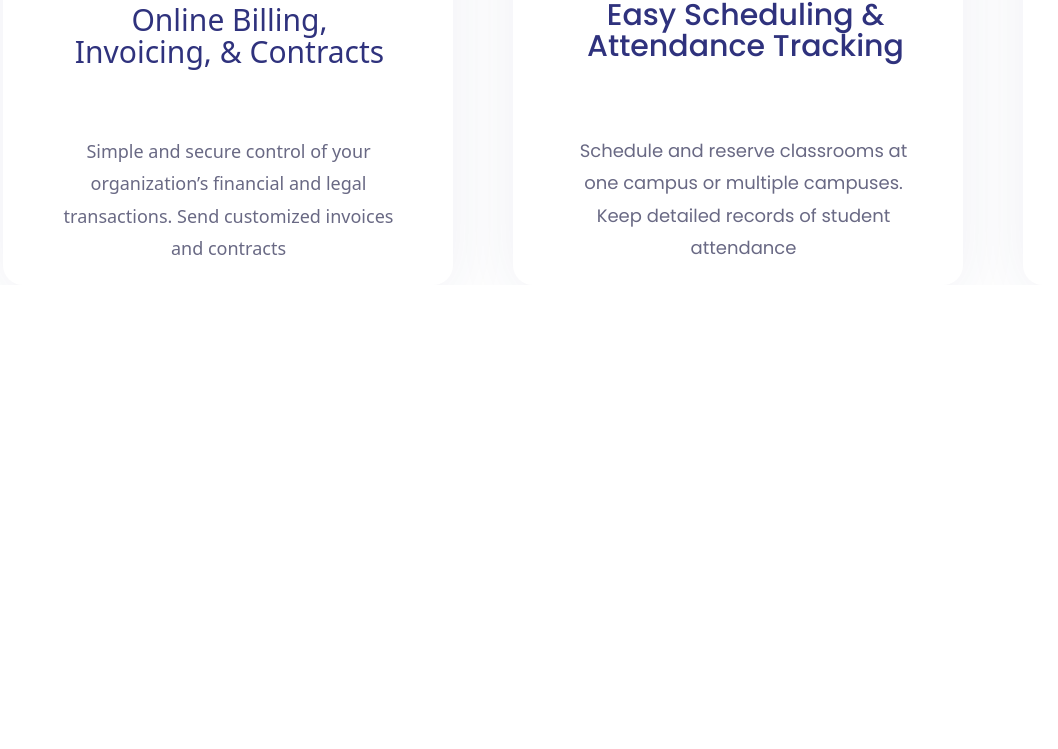
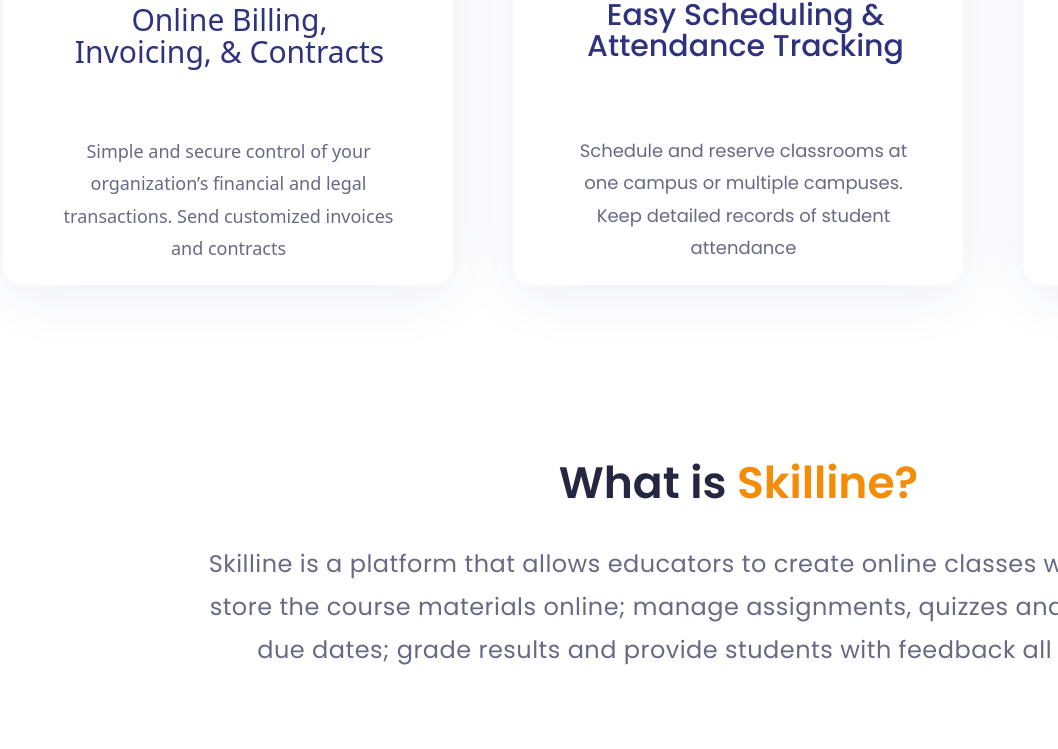
Before and after one commit to Mardavweb/gdgfrontend, a React (Vite) app: page / in a window 1280 px wide. Shown: the part 2000-2749 px from the top of the page, without its empty margins (222-1280 px from the left). Before the commit the page ends 2285 px from the top, so only its background shows below. Built offline with nearby package versions, Linux system fonts and the light colour scheme.

Commit message:
What is skilline completed

```diff
--- a/src/App.jsx
+++ b/src/App.jsx
@@ -19,6 +19,8 @@
 import doc from './assets/doc.png'
 import cal from './assets/cal.png'
 import Group81 from './assets/Group 81.png'
+import Group22 from './assets/Group 22.png'
+import Group23 from './assets/Group 23.png'
 
 function App() {
 
@@ -210,6 +212,54 @@
           </div>
         </div>
       </div>
+
+      <div>
+        <div className='w-[371px] h-[79px] absolute top-[2443px] left-[775px] rotate-0 opacity-100'>
+          <span className='font-[Poppins] font-semibold text-[44px] leading-[180%] tracking-[0%] text-center text-[#252641]'>
+            What is{' '}
+          </span>
+          <span className='font-[Poppins] font-semibold text-[44px] leading-[180%] tracking-[0%] text-center text-[#F48C06]'>
+            Skilline?
+          </span>
+        </div>
+        <div className='w-[1101px] h-[129px] absolute top-[2542px] left-[409px] rotate-0 opacity-100'>
+          <span className='font-[Poppins] font-normal text-[24px] leading-[180%] tracking-[0.02em] text-center text-[#696984]'>
+            Skilline is a platform that allows educators to create online classes whereby they can store the course materials online; manage assignments, quizzes and exams; monitor due dates; grade results and provide students with feedback all in one place.
+          </span>
+        </div>
+        <div className='w-[600px] h-[400px] absolute top-[2751px] left-[310px] rotate-0 opacity-100 rounded-[20px] border border-solid border-black'>
+          <img src={Group22}/>
+          <div className='w-[292px] h-[48px] absolute top-[138px] left-[154px] rotate-0 opacity-100'>
+            <span className='font-[Poppins] font-semibold text-[32px] leading-[100%] tracking-[0%] text-center text-[#FFFFFF]'>
+              FOR INSTRUCTORS
+            </span>
+          </div>
+          <button className='w-[283px] h-[80px] absolute top-[210px] left-[156px] rotate-0 opacity-100 rounded-[80px] border border-white
+          hover:scale-105 transition duration-200 cursor-pointer'>
+            <div className='w-[208px] h-[33px] absolute top-[28px] left-[50px] rotate-0 opacity-100'>
+              <span className='font-[Poppins] text-[22px] leading-[100%] tracking-[0%] text-center text-white'>
+                Start a class today
+              </span>
+            </div>
+          </button>
+        </div>
+        <div className='w-[600px] h-[400px] absolute top-[2751px] left-[1010px] rotate-0 opacity-100 rounded-[20px]'>
+          <img src={Group23} />
+          <div className='w-[232px] h-[48px] absolute top-[140px] left-[183px] rotate-0 opacity-100'>
+            <span className='font-[Poppins] font-semibold text-[32px] leading-[100%] tracking-[0%] text-center text-white'>
+              FOR STUDENTS
+            </span>
+          </div>
+          <button className='w-[283px] h-[80px] absolute top-[205px] left-[163px] rotate-0 opacity-100 rounded-[80px] bg-[rgba(35,189,238,0.9)]
+          hover:scale-105 transition duration-200 cursor-pointer'>
+            <div className='w-[202px] h-[33px] absolute top-[27px] left-[49px] rotate-0 opacity-100'>
+              <span className='font-[Poppins] font-medium text-[22px] leading-[100%] tracking-[0%] text-cente text-white'>
+                Enter access code
+              </span>
+            </div>
+          </button>
+        </div>
+      </div>
     </>
   )
 }
```
Also changed, not shown: src/assets/Group 22.png (added), src/assets/Group 23.png (added).
